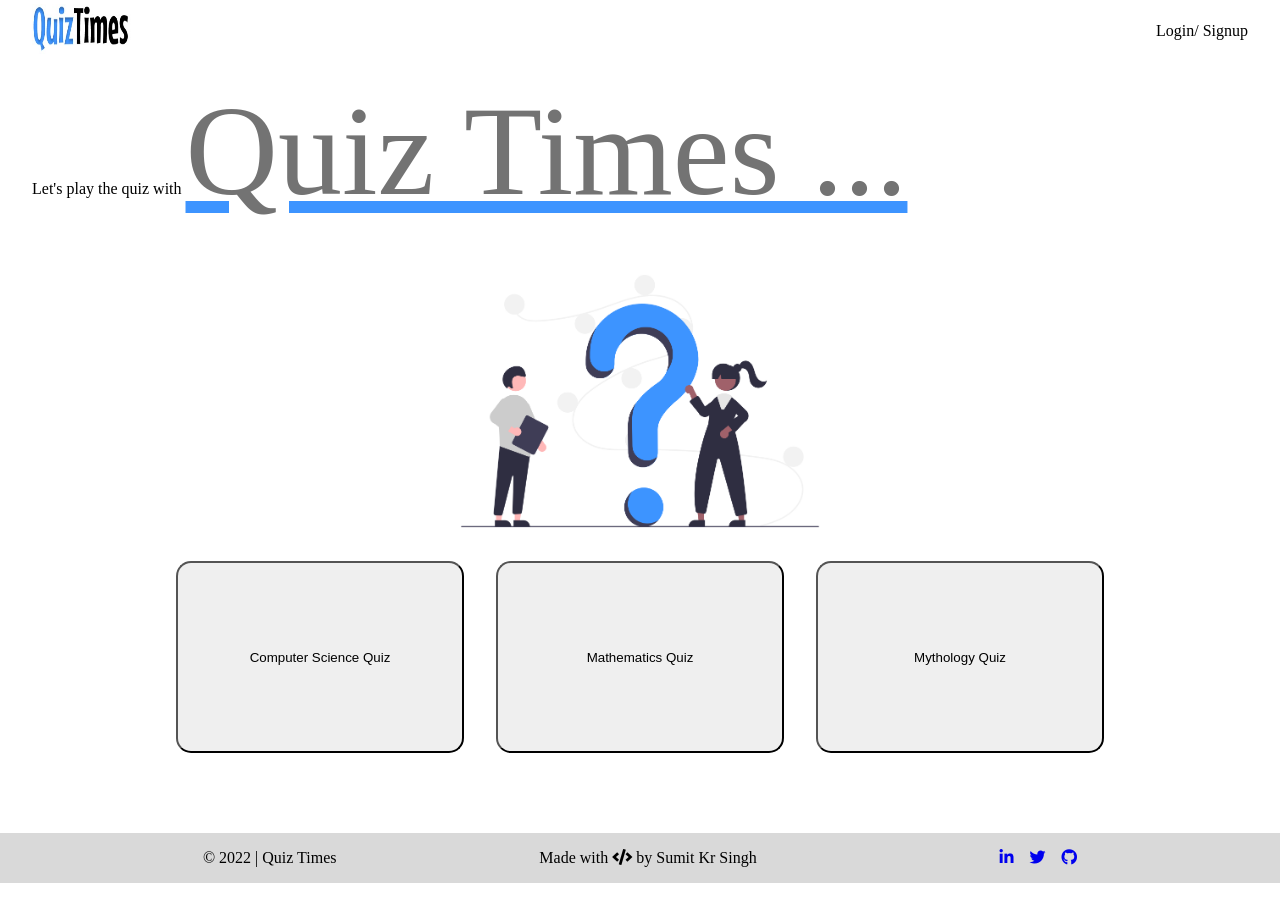
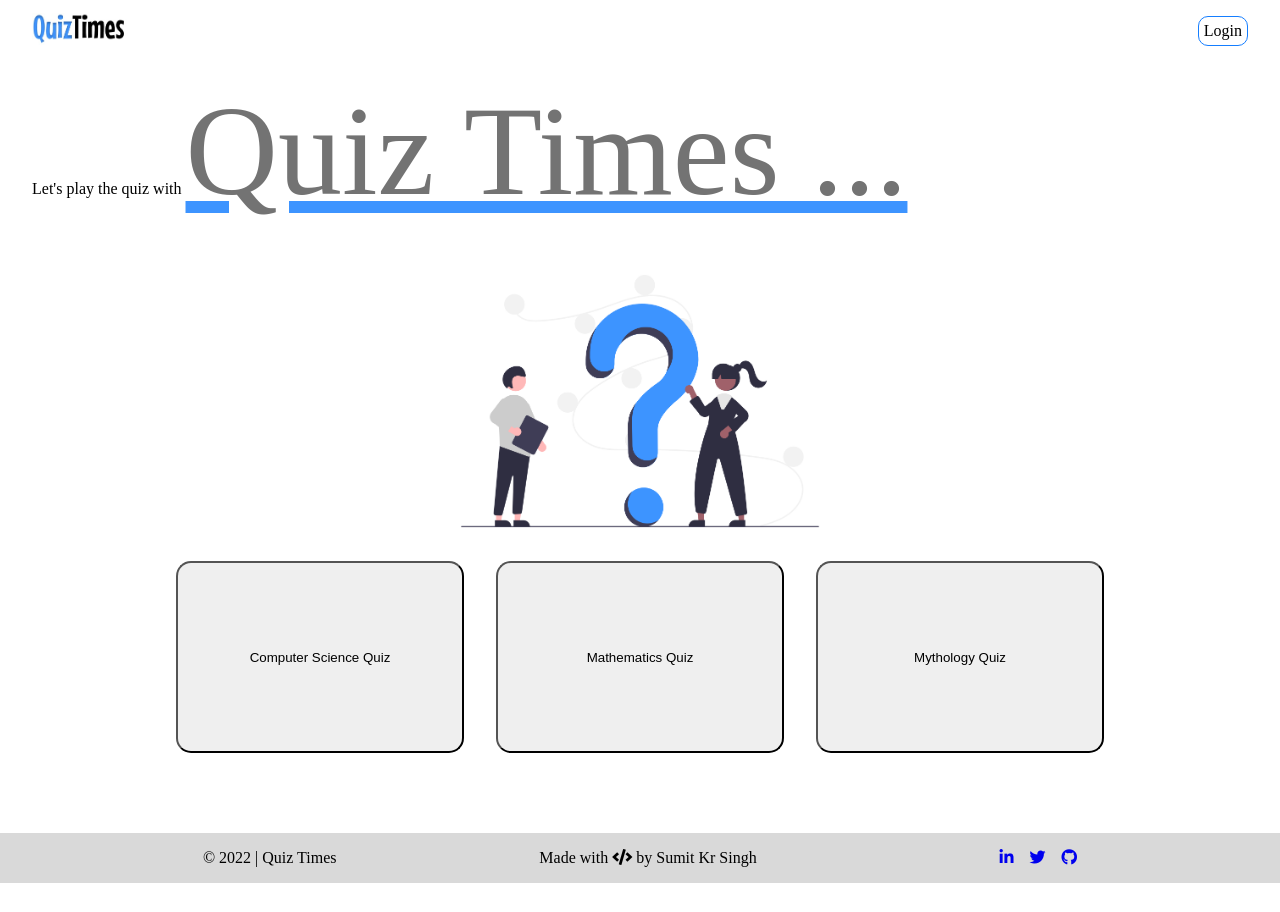
Before and after one commit to sumitk-singh/quiz-times, a React (Create React App) app: page / in a window 1280 px wide. Built offline with nearby package versions, Linux system fonts and the light colour scheme.

Commit message:
changes made as per suggestion

```diff
--- a/src/components/Header/Header.css
+++ b/src/components/Header/Header.css
@@ -1,9 +1,11 @@
 /* color variables */
 :root {
-    --light-theam-color: #ffd9c9;
-    --dark-theam-color: #3D94FF;
-    --dark-color:#000000;
+    --light-theam-color: #72b1fe;
+    --dark-theam-color: #157eff;
+    --dark-color: #000000;
+    --light-color:#ffffff;
 }
+
 /* *** */
 
 .nav-bar {
@@ -16,18 +18,18 @@
 }
 
 .brand-logo-img {
-    width: 6.25rem;
-    height: 3.125rem;
+    width: auto;
+    height: 2rem;
 }
 
 .nav-bar-icons-list,
 .nav-bar-links-list {
     display: flex;
-    gap: 15px;
+    gap: 1rem;
     list-style: none;
 }
 
-.nav-bar-links-list>li>a{
+.nav-bar-links-list>li>a {
     text-decoration: none;
     color: var(--dark-color);
 }
@@ -44,4 +46,16 @@
     transition: color 0.5s;
 }
 
+#nav-Login {
+
+    border: 1px solid var(--dark-theam-color);
+border-radius: 10px;
+padding: 5px;
+}
+
+
+#nav-Login:hover{
+    background-color: var(--dark-theam-color);
+   color: var(--light-color);
+}
 /* *** */
--- a/src/components/Header/Header.jsx
+++ b/src/components/Header/Header.jsx
@@ -17,7 +17,7 @@ export const Header = () => {
                         </div>
                         <div className="nav-bar-icons">
                             <ul className="nav-bar-icons-list">
-                                <li>Login/ Signup</li>
+                                <li id="nav-Login">Login</li>
                             </ul>
                         </div>
                     </div>
```
